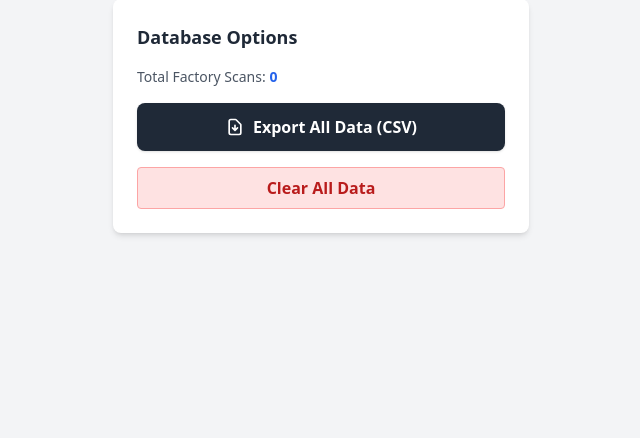
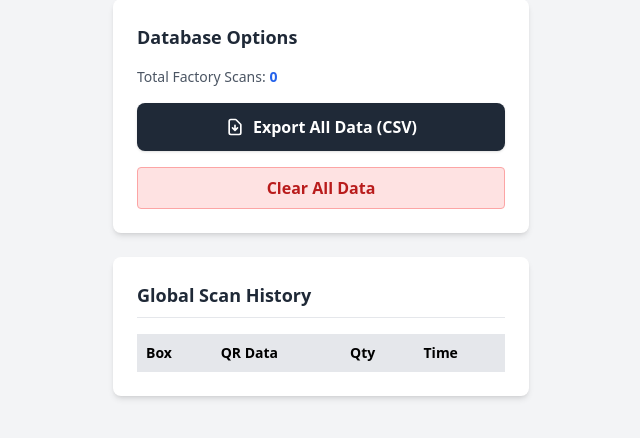
Before and after one commit to ChakradharWugroup/qrcode, a FastAPI app: page /offline in a window 1280 px wide. Shown: the part 342-780 px from the top of the page, without its empty margins (319-959 px from the left). Run offline with FastAPI, Linux system fonts and the light colour scheme; lists and menus that the app fills with data are empty; some libraries are stand-ins or nearby versions.

Commit message:
Add Global Scan History table to offline Dashboard

```diff
--- a/templates/offline_app.html
+++ b/templates/offline_app.html
@@ -61,6 +61,25 @@
             <button onclick="clearDatabase()" class="mt-4 w-full bg-red-100 text-red-700 py-2 rounded font-bold border border-red-300">
                 Clear All Data
             </button>
+        </div>
+
+        <div class="bg-white p-6 rounded-lg shadow-md">
+            <h2 class="text-lg font-bold mb-2 text-gray-800 border-b pb-2">Global Scan History</h2>
+            <div class="overflow-x-auto max-h-96 overflow-y-auto mt-4">
+                <table class="w-full text-left text-sm whitespace-nowrap">
+                    <thead>
+                        <tr class="bg-gray-200">
+                            <th class="p-2 border">Box</th>
+                            <th class="p-2 border">QR Data</th>
+                            <th class="p-2 border">Qty</th>
+                            <th class="p-2 border">Time</th>
+                        </tr>
+                    </thead>
+                    <tbody id="global-history-body">
+                        <!-- Javascript will render all items here -->
+                    </tbody>
+                </table>
+            </div>
         </div>
     </div>
 
@@ -180,6 +199,24 @@
                 `;
                 listContainer.appendChild(div);
             });
+
+            // Render Global History Table
+            const tbody = document.getElementById('global-history-body');
+            tbody.innerHTML = '';
+            if (localDB.length === 0) {
+                tbody.innerHTML = `<tr><td colspan="4" class="p-4 text-center text-gray-500">No items scanned yet.</td></tr>`;
+            } else {
+                localDB.forEach(item => {
+                    const tr = document.createElement('tr');
+                    tr.innerHTML = `
+                        <td class="p-2 border font-bold text-gray-700">${item.box}</td>
+                        <td class="p-2 border text-blue-600 font-mono text-xs">${item.qr}</td>
+                        <td class="p-2 border font-bold text-green-600">${item.qty}</td>
+                        <td class="p-2 border text-xs text-gray-500">${item.timestamp}</td>
+                    `;
+                    tbody.appendChild(tr);
+                });
+            }
         }
 
         // SPA Navigation
```
